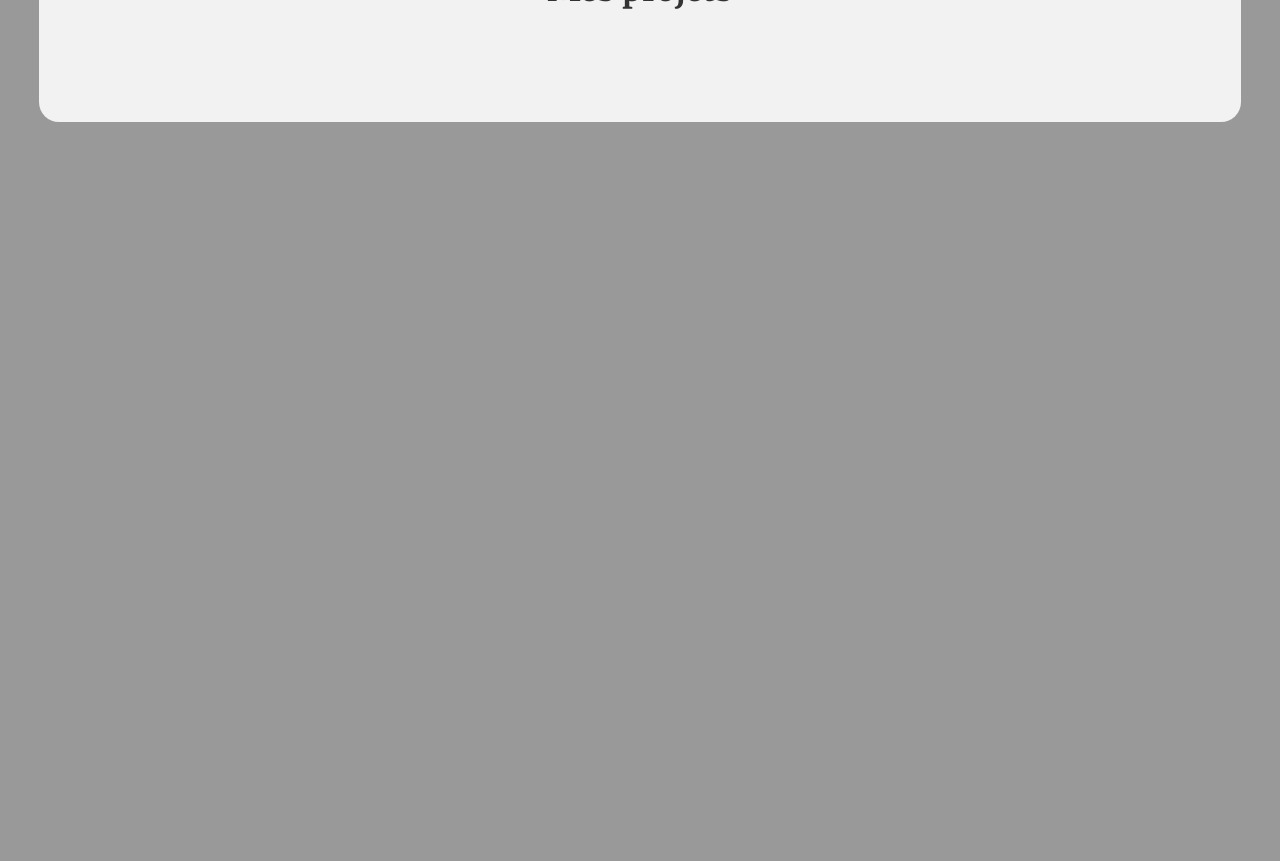
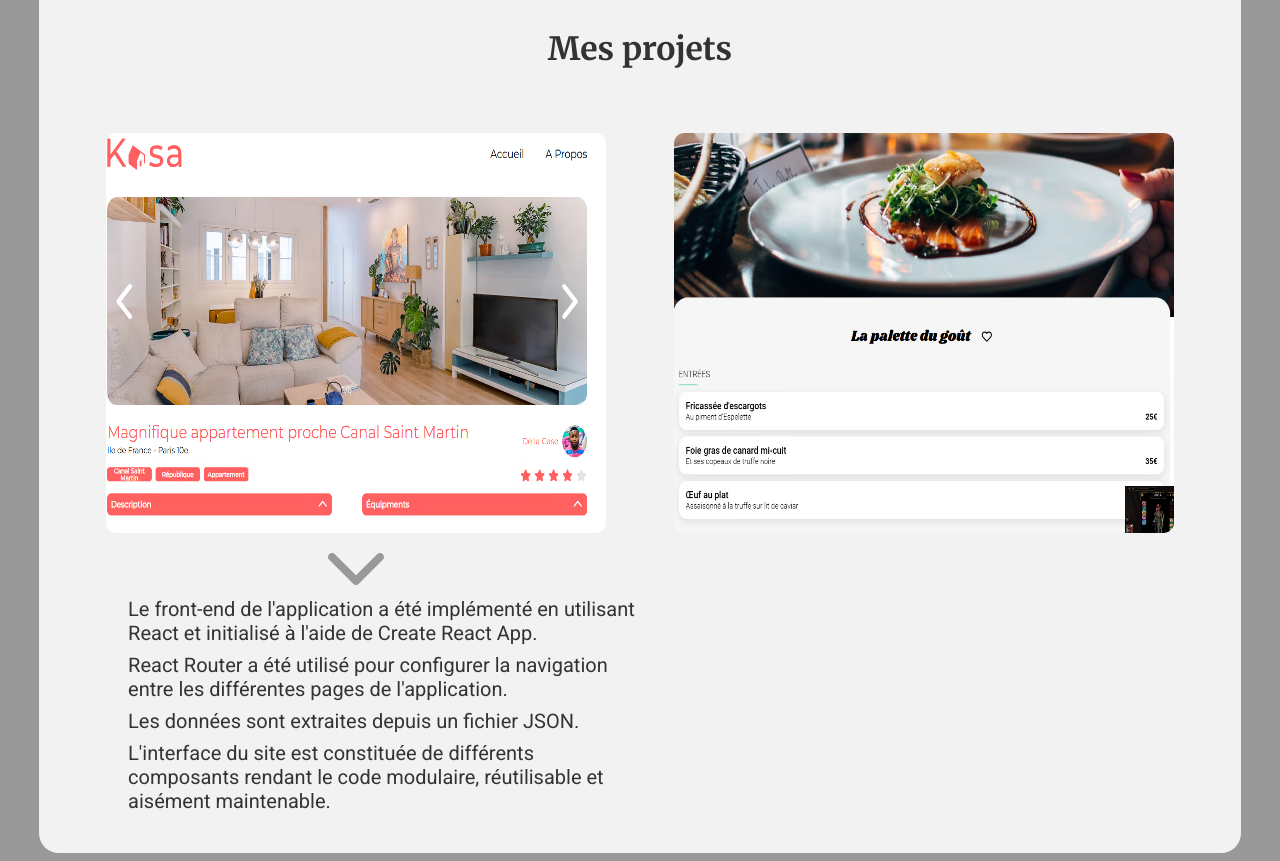
Before and after one commit to romaindsf/early_acess_portfolio, a Next.js app: page / in a window 1280 px wide. Shown: the part 1760-2621 px from the top of the page. Before the commit the page ends 1890 px from the top, so only its background shows below. Built offline with nearby package versions, Linux system fonts and the light colour scheme.

Commit message:
section projet done

```diff
--- a/package.json
+++ b/package.json
@@ -9,6 +9,8 @@
     "lint": "next lint"
   },
   "dependencies": {
+    "@fortawesome/free-solid-svg-icons": "^6.5.2",
+    "@fortawesome/react-fontawesome": "^0.2.2",
     "next": "^14.2.3",
     "react": "^18",
     "react-dom": "^18",
--- a/src/section/competences/Competences.js
+++ b/src/section/competences/Competences.js
@@ -24,7 +24,7 @@ export default function Competences() {
             des composants réutilisables.
             Je suis à l'aise avec JSX, l'utilisation de React Router,
             ainsi que la gestion de contexte, même complexe,
-            avec Redux Toolkit."
+            grâce à Redux ."
       />
       <div className={styles.competencesTranversales}>
         <p>
--- a/src/section/competences/_competences.module.scss
+++ b/src/section/competences/_competences.module.scss
@@ -12,5 +12,8 @@
     p {
       @include font(1.5rem);
     }
+    li {
+      margin-left: 5rem;
+    }
   }
 }
--- a/src/section/projets/Projets.js
+++ b/src/section/projets/Projets.js
@@ -1,9 +1,86 @@
+/* eslint-disable react/no-unescaped-entities */
+'use client'
+import { useState } from 'react'
 import styles from './_projets.module.scss'
+import Image from 'next/image'
+import { FontAwesomeIcon } from '@fortawesome/react-fontawesome'
+import { faChevronDown } from '@fortawesome/free-solid-svg-icons'
 
 export default function Projets() {
+  const [active, setActive] = useState(1)
+  const handleClick = (index) => {
+    setActive(index)
+  }
   return (
     <section className={styles.projetSection}>
       <h2>Mes projets</h2>
+      <div className={styles.galleryImg}>
+        <Image
+          src='/assets/SiteVignette/kasa.avif'
+          alt='Icone du site Kasa'
+          width={500}
+          height={400}
+          className={active === 1 ? styles.active : ''}
+          onClick={() => {
+            handleClick(1)
+          }}
+        />
+        <Image
+          src='/assets/SiteVignette/omf.avif'
+          alt='Icone du site Oh My Food'
+          width={500}
+          height={400}
+          className={active === 2 ? styles.active : ''}
+          onClick={() => {
+            handleClick(2)
+          }}
+        />
+      </div>
+      <div className={styles.chevronDown}>
+        <FontAwesomeIcon
+          icon={faChevronDown}
+          className={active === 1 ? styles.active : ''}
+        />
+        <FontAwesomeIcon
+          icon={faChevronDown}
+          className={active === 2 ? styles.active : ''}
+        />
+      </div>
+      <div className={styles.descriptionProjet}>
+        {active === 1 && (
+          <ul className={styles.kasaDescription}>
+            <li>
+              Le front-end de l'application a été implémenté en utilisant React
+              et initialisé à l'aide de Create React App.
+            </li>
+            <li>
+              React Router a été utilisé pour configurer la navigation entre les
+              différentes pages de l'application.
+            </li>
+            <li>Les données sont extraites depuis un fichier JSON.</li>
+            <li>
+              L'interface du site est constituée de différents composants
+              rendant le code modulaire, réutilisable et aisément maintenable.
+            </li>
+          </ul>
+        )}
+        {active === 2 && (
+          <ul className={styles.ohMyFoodDescription}>
+            <li>
+              Cette maquette a été développée avec les langages HTML et CSS en
+              mobile-first, tout en étant responsive.
+            </li>
+            <li>
+              L'utilisation de Sass a été privilégiée dans le but de rendre le
+              code plus organisé et maintenable.
+            </li>
+            <li>
+              Des animations CSS sont présentes, rendant la navigation
+              interactive et engageante.
+            </li>
+          </ul>
+        )}
+      </div>
     </section>
   )
 }
--- a/src/section/projets/_projets.module.scss
+++ b/src/section/projets/_projets.module.scss
@@ -1,4 +1,42 @@
 @use '../../utils/utils' as *;
 
 .projetSection {
+  .galleryImg {
+    display: flex;
+    justify-content: space-around;
+  }
+  img {
+    border-radius: 10px;
+    background-size: contain;
+  }
+  .chevronDown {
+    display: flex;
+    justify-content: space-around;
+    svg {
+      font-size: 4rem;
+      color: transparent;
+    }
+    .active {
+      color: $mediumGrey;
+    }
+  }
+  .descriptionProjet {
+    display: flex;
+    align-items: center;
+    height: 14rem;
+    width: 90%;
+    margin: auto;
+    li {
+      list-style: none;
+      margin-bottom: 0.5rem;
+    }
+    .kasaDescription {
+      width: 50%;
+      margin-right: auto;
+    }
+    .ohMyFoodDescription {
+      width: 50%;
+      margin-left: auto;
+    }
+  }
 }
--- a/src/styles/_globals.scss
+++ b/src/styles/_globals.scss
@@ -18,14 +18,16 @@ h1 {
 h2 {
   @include font-title();
   text-align: center;
-  margin-bottom: 5rem;
+  margin: 4rem;
 }
 p {
   @include font();
   padding: 1rem;
 }
+ul {
+  padding: 0;
+}
 li {
   @include font();
   margin-bottom: 1rem;
-  margin-left: 2rem;
 }
```
Also changed, not shown: 2 other files (tests, documents, lock files or other folders).
